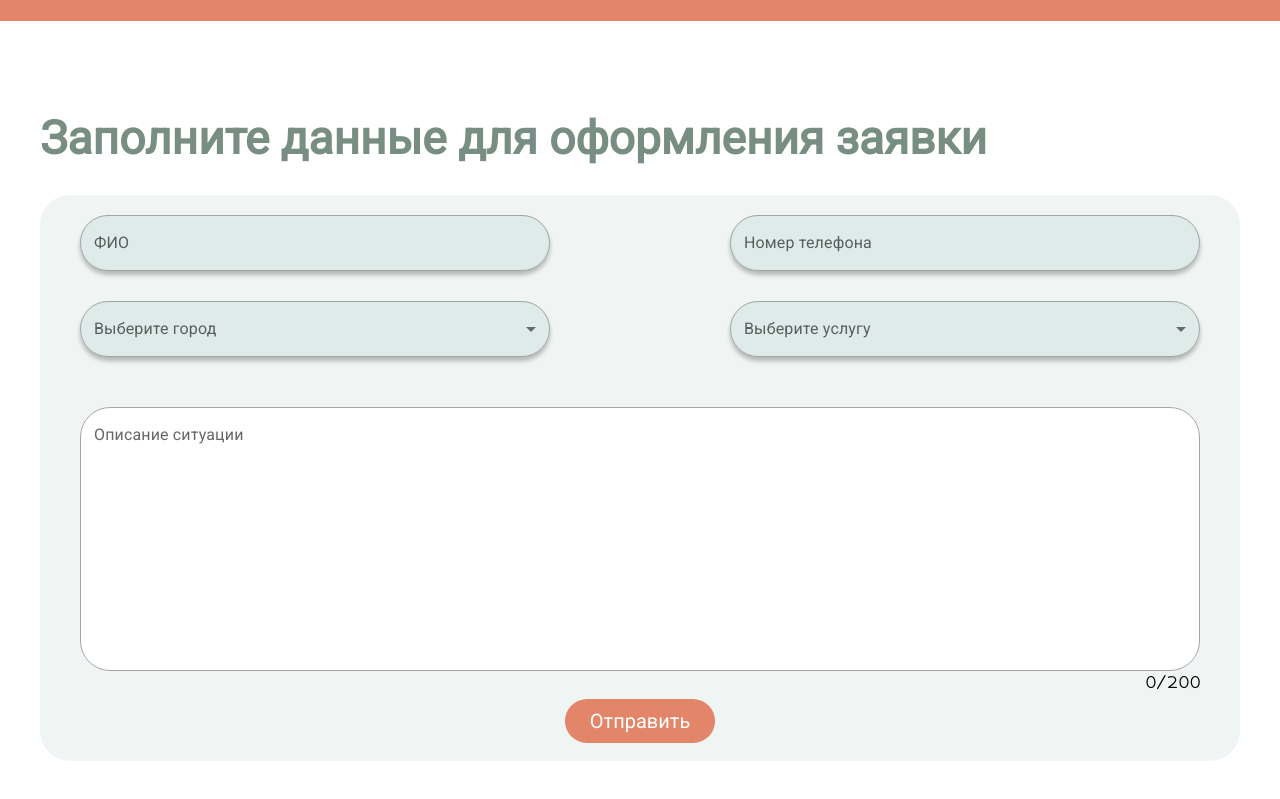
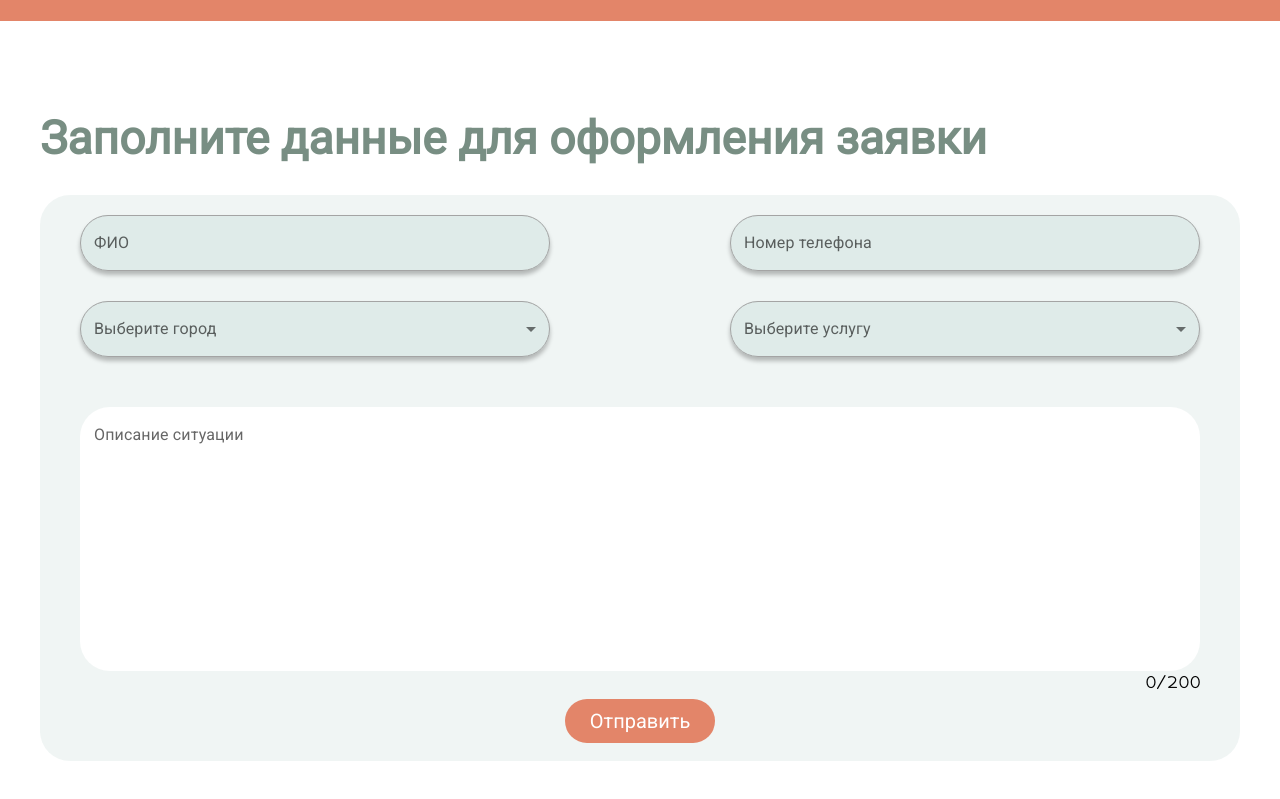
Before and after one commit to DaniilSerga/Babysitter-website, a React (Create React App) app: page / in a window 1280 px wide. Shown: the part 6634-7433 px from the top of the page. Built offline with nearby package versions, Linux system fonts and the light colour scheme.

Commit message:
fix: remove border's width

```diff
--- a/src/pages/FormSection/FormSection.module.scss
+++ b/src/pages/FormSection/FormSection.module.scss
@@ -110,6 +110,7 @@
 
     & > div > fieldset {
         border-color: $quickSilver !important;
+        border-width: 0;
         border-radius: 30px !important;
         transition: all 0.2s;
     }
```
